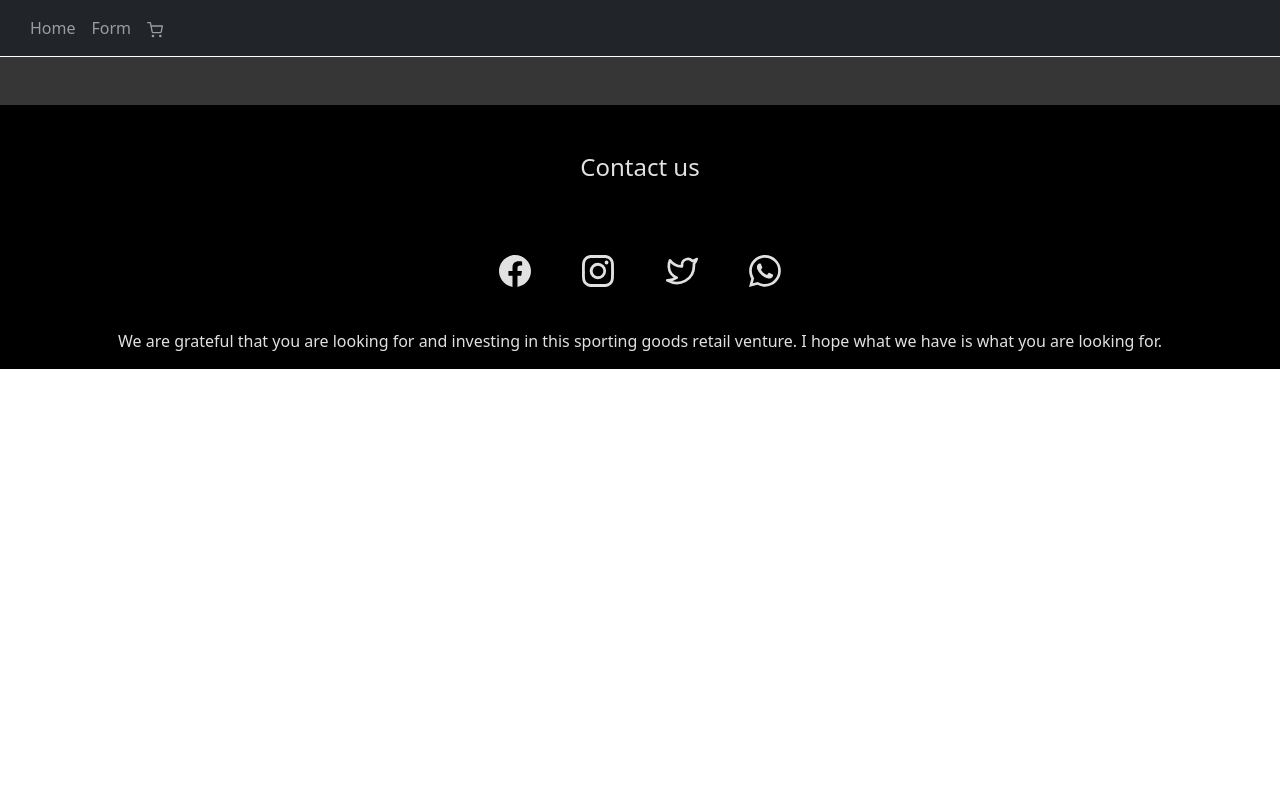
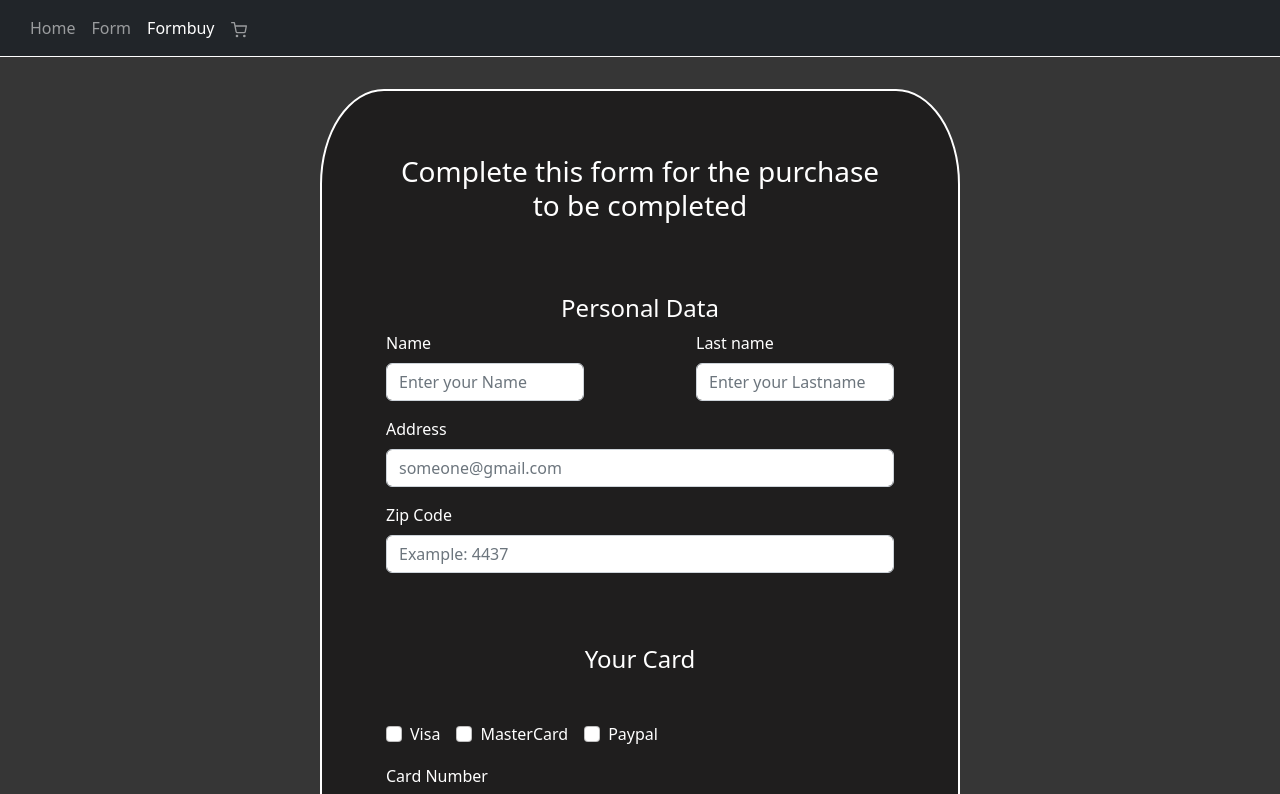
Before and after one commit to Marco-Pontiz/Snowdin, a React (Create React App) app in the folder my-app/: page /Formbuy in a window 1280 px wide. Shown: the top 794 px of the page. Built offline with nearby package versions, Linux system fonts and the light colour scheme.

Commit message:
Ultimos detalles

```diff
--- a/my-app/package.json
+++ b/my-app/package.json
@@ -15,6 +15,7 @@
     "react-icons": "^4.4.0",
     "react-router-dom": "^6.3.0",
     "react-scripts": "^5.0.1",
+    "sweetalert": "^2.1.2",
     "web-vitals": "^2.1.4"
   },
   "scripts": {
--- a/my-app/src/App.jsx
+++ b/my-app/src/App.jsx
@@ -12,6 +12,7 @@ import CartProvider from './context/CartContext.jsx';
 import Cart from './components/Cart/Cart'
 import './firebase/config';
 import Formu from './components/form/form';
+import Formbuy from './components/form/Formbuy'
 import Footer from './components/navbar/Footer';
 
 function App() {
@@ -31,6 +32,7 @@ function App() {
               <Route path='/Cart' element={<Cart />}/>
               <Route path='/Form' element={<Formu />}/>
               <Route path='/Footer' element={<Footer />}/>
+              <Route path='/Formbuy' element={<Formbuy />}/>
             </Routes>
             <Footer />
         </CartProvider>
--- a/my-app/src/components/Cart/Cart.css
+++ b/my-app/src/components/Cart/Cart.css
@@ -3,12 +3,12 @@
 }
 
 .btns{
-    background:rgb(128,0,0);
+    background:rgb(10, 97, 0);
     color:black;
     border:1px solid rgb(255,255,255);
     color:rgb(255,255,255);
     padding:0.50em;
-    border-radius: 10%;
+    border-radius: 5%;
     width:12%;
 }
 
--- a/my-app/src/components/Cart/Cart.jsx
+++ b/my-app/src/components/Cart/Cart.jsx
@@ -43,7 +43,7 @@ const Cart = () => {
             <p className='c-p'>
                 total: {totalPrice()}
             </p>
-            <button className='btns' onClick={handleClick}>Issue purchase</button>
+            <button className='btns' onClick={handleClick}><Link to='/Formbuy'>Issue purchase</Link></button>
         </>
     )
 }
--- a/my-app/src/components/ItemCart/itemcart.css
+++ b/my-app/src/components/ItemCart/itemcart.css
@@ -6,12 +6,12 @@
 }
 
 .btnss{
-    background:rgb(115,117,1);
+    background:rgb(82, 0, 16);
     color:black;
     border:1px solid rgb(255,255,255);
     color:rgb(255,255,255);
     padding:0.50em;
-    border-radius: 10%;
+    border-radius: 5%;
     width:100%;
 }
 
--- a/my-app/src/components/form/Formbuy.css
+++ b/my-app/src/components/form/Formbuy.css
@@ -0,0 +1,49 @@
+*{
+    margin:0;
+    padding:0;
+}
+
+.form{
+    margin:2em;
+    margin-left:20em;
+    justify-content: center;
+    color:rgb(255,255,255);
+}
+
+.form h3{
+    margin-bottom:2em;
+}
+
+.form h4{
+    margin-top:3em;
+}
+
+.names{
+    text-align: start;
+    display:flex;
+}
+
+.b{
+    margin-left:7em;
+}
+
+.address{
+    text-align:start;
+}
+
+.checksboxx{
+    display:flex;
+    text-align: start;
+    margin:0;
+    margin-top:3em;
+    margin-bottom:1em;
+    padding:0;
+}
+
+.ch{
+    margin-left:1em;
+}
+
+.cardnumber{
+    text-align: start;
+}
--- a/my-app/src/components/form/Formbuy.jsx
+++ b/my-app/src/components/form/Formbuy.jsx
@@ -2,24 +2,71 @@ import './Formbuy.css';
 import Button from 'react-bootstrap/Button';
 import Form from 'react-bootstrap/Form';
 import React from 'react';
+import swal from 'sweetalert';
 
 const FormBuy = () =>{
+    const mostrarAlerta=() =>{
+        swal({
+            icon:"success",
+            title:'Purchase Success',
+            text:'Enjoy your new purchase',
+            button:"Acept",
+            timer:"2000"
+        })
+    }
+
     return(
-        <Form>
-            <Form.Group className="mb-3" controlId="formBasicEmail">
-                <Form.Label>Email address</Form.Label>
-            <Form.Control type="email" placeholder="Enter email" />
-                <Form.Text className="text-muted">We'll never share your email with anyone else.</Form.Text>
-            </Form.Group>
+        <Form className='form'>
+            <h3>Complete this form for the purchase to be completed</h3>
+            <h4>Personal Data</h4>
+            <div className="names">
+                <Form.Group className="a mb-3">
+                    <Form.Label className=''>Name</Form.Label>
+                    <Form.Control type="name" placeholder="Enter your Name" />
+                </Form.Group>
 
-            <Form.Group className="mb-3" controlId="formBasicPassword">
-                <Form.Label>Password</Form.Label>
-                <Form.Control type="password" placeholder="Password" />
-            </Form.Group>
-            <Form.Group className="mb-3" controlId="formBasicCheckbox">
-                <Form.Check type="checkbox" label="Check me out" />
-            </Form.Group>
-        <Button variant="primary" type="submit">Submit</Button>
+                <Form.Group className="b mb-3">
+                    <Form.Label className=''>Last name</Form.Label>
+                    <Form.Control type="lastname" placeholder="Enter your Lastname" />
+                </Form.Group>
+            </div>
+
+                <Form.Group className="address mb-3">
+                    <Form.Label>Address</Form.Label>
+                    <Form.Control type="Address" placeholder="someone@gmail.com" />
+                </Form.Group>
+
+                <Form.Group className="address mb-3">
+                    <Form.Label>Zip Code</Form.Label>
+                    <Form.Control type="address" placeholder="Example: 4437" />
+                </Form.Group>
+
+            <h4>Your Card</h4>
+            <div className="checksboxx">
+                <Form.Group className="mb-" controlId="formBasicCheckbox">
+                    <Form.Check type="checkbox" label="Visa" />
+                </Form.Group>
+
+                <Form.Group className="ch mb-" controlId="formBasicCheckbox">
+                    <Form.Check type="checkbox" label="MasterCard" />
+                </Form.Group>
+
+                <Form.Group className="ch mb-" controlId="formBasicCheckbox">
+                    <Form.Check type="checkbox" label="Paypal" />
+                </Form.Group>
+            </div>
+
+                <Form.Group className="cardnumber mb-3">
+                    <Form.Label>Card Number</Form.Label>
+                    <Form.Control type="CardNumber" placeholder="Card Number" />
+                </Form.Group>
+
+                <Form.Group className="cardnumber mb-3">
+                    <Form.Label>Security Code</Form.Label>
+                    <Form.Control type="password" placeholder="Security Code" />
+                </Form.Group>
+
+        <Button variant="success" type="submit" onClick={mostrarAlerta()}>Buy Now</Button>
     </Form>
     )
 }
--- a/my-app/src/components/navbar/Navbar.css
+++ b/my-app/src/components/navbar/Navbar.css
@@ -14,12 +14,13 @@
     height: auto;
     color:rgb(225,225,225);
     background: rgb(0,0,0);
+    border-top:1px solid rgb(255,255,255);
 }
 
 .footer-letters h4{
     display:flex;
     margin:0;
-    padding-top:2em;
+    padding-top:1em;
     margin-top:3rem;
     margin-bottom:3rem;
     justify-content: center;
--- a/my-app/src/components/navbar/Navbar.jsx
+++ b/my-app/src/components/navbar/Navbar.jsx
@@ -19,6 +19,10 @@ const Navbar = () => {
                 <NavLink className="nav-link" to='/Form'>Form</NavLink>
             </li>
 
+            <li>
+                <NavLink className="nav-link" to='/Formbuy'>Formbuy</NavLink>
+            </li>
+
                 <CartWidget />
             </div>
             </div>
```
Also changed, not shown: 1 other file (tests, documents, lock files or other folders).
